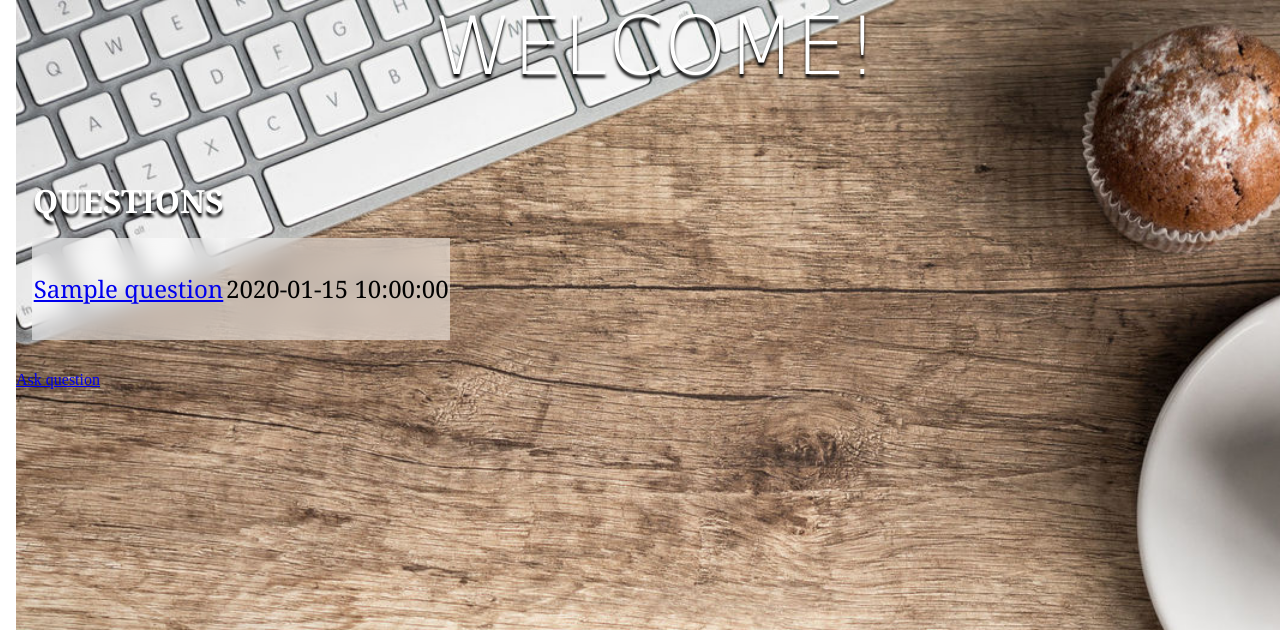
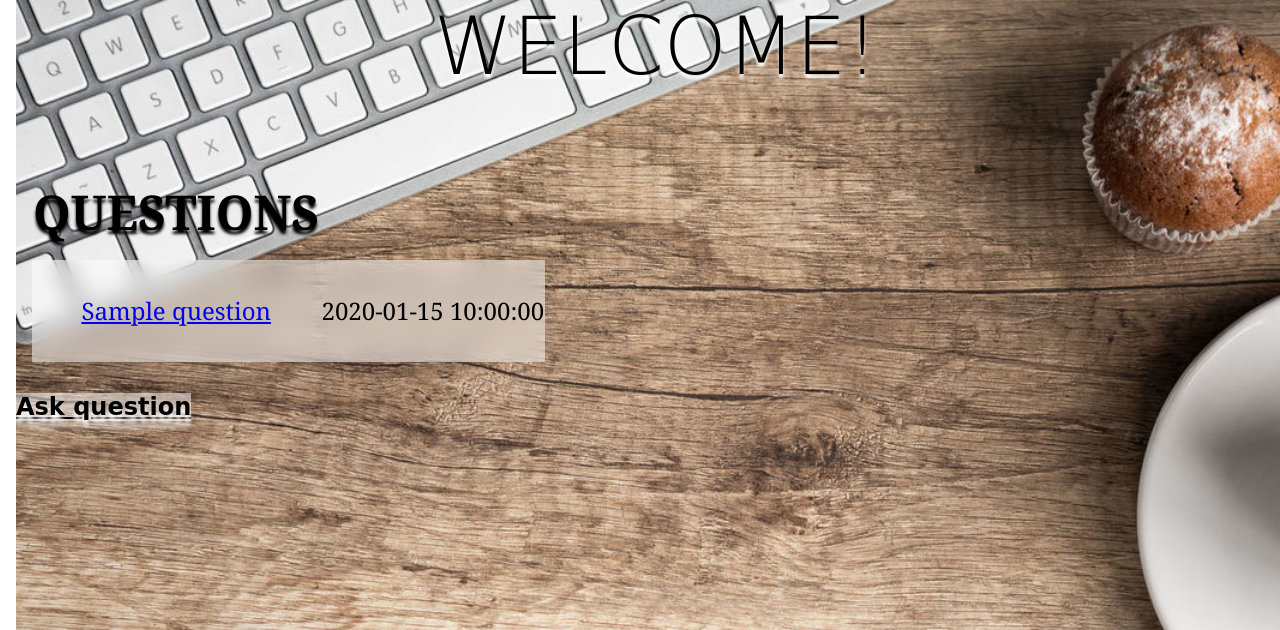
Before and after one commit to csAndras98/askmate, a Flask app: template templates/index.html in a window 1280 px wide. Shown: the top 630 px of the page. Run offline with Flask 2, Linux system fonts and the light colour scheme; the template is opened without the code that fills it: most values are stand-ins (such as "Sample title", 1, 10 or a date in 2020).

Commit message:
main style final version

```diff
--- a/static/index.css
+++ b/static/index.css
@@ -22,8 +22,8 @@ h1 {
   font-family: 'Covered By Your Grace', cursive;
   font-weight: 300;
   margin-top: -1em;
-  text-shadow: 0 4px 3px black;
-    color: white;
+  text-shadow: 0 4px 3px white;
+    color: black;
   }
 
 .center {
@@ -46,9 +46,10 @@ table {
     }
   thead {
     text-transform: uppercase;
-    font-weight: 300;
+    font-weight: bold;
+      font-size: 150%;
     text-align: center;
-    color: white;
+    color: black;
     position: center;
   }
 th{font-family: georgia;
@@ -68,6 +69,18 @@ td{ font-family: georgia;
   background-color: rgba(255, 255, 255, 0.5);
 height: 100px;}
 
+a{text-align: left;
+  font-size: 150%;
+  font-family: 'Covered By Your Grace', cursive;
+  font-weight: bold;
+  text-shadow: 0 8px 4px white;
+    color: black;
+  -webkit-backdrop-filter: blur(10px);
+  backdrop-filter: blur(10px);
+  background-color: rgba(255, 255, 255, 0.5);
+height: 40px;
+  min-width: 100px;
+max-width: 200px}
 
 .btn-link {
     border: none;
```
